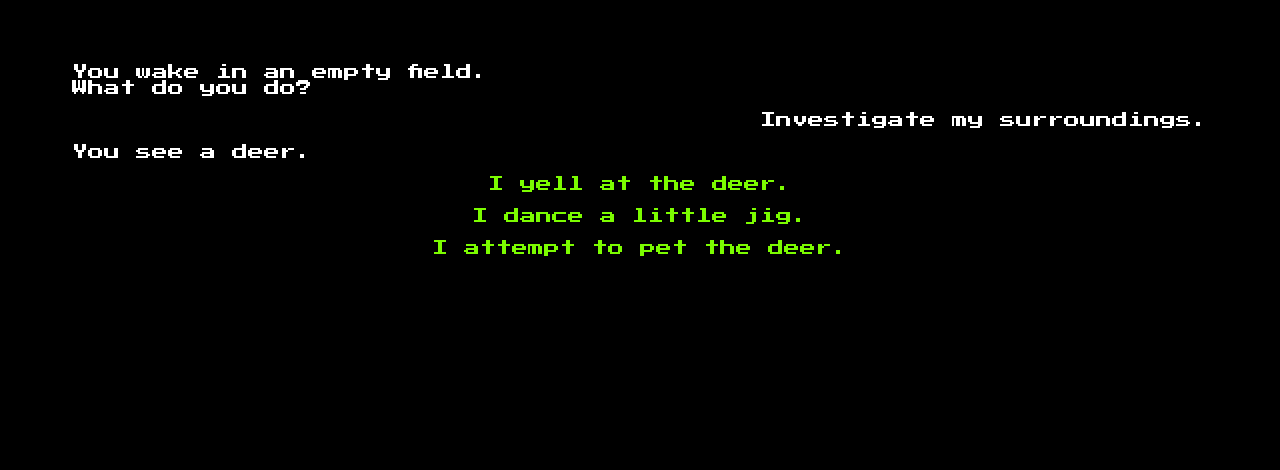
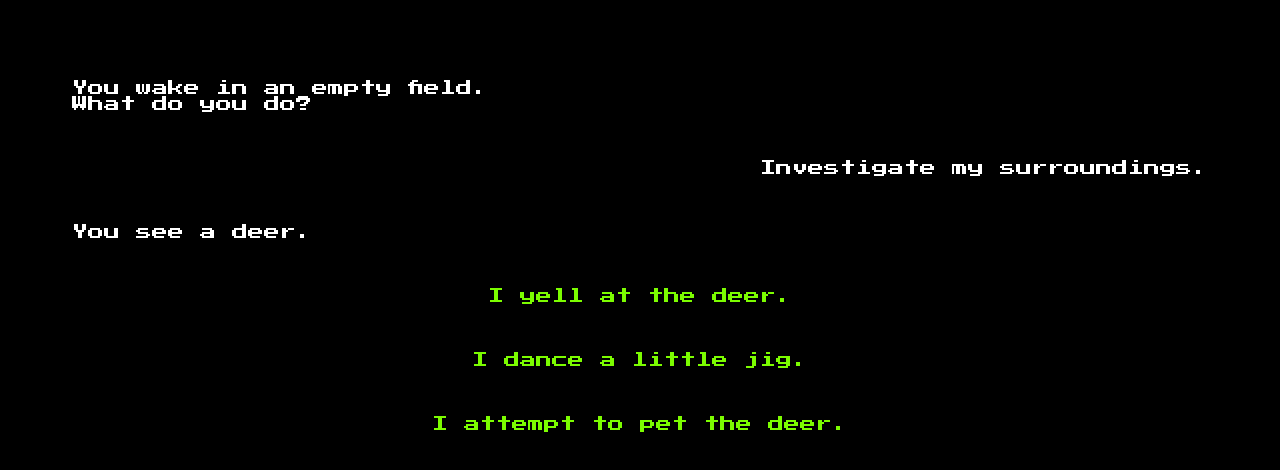
Before and after one commit to cephalopea/220-final, a plain HTML site: page public-html/html/template.html in a window 1280 px wide. Drawn offline with Linux system fonts and the light colour scheme.

Commit message:
added a little bit of functionality

```diff
--- a/public-html/css/default.css
+++ b/public-html/css/default.css
@@ -47,7 +47,8 @@ h6 {
 }
 
 p {
-
+    padding-top: 2vh;
+    padding-bottom: 2vh;
 }
 
 li {
--- a/public-html/html/template.html
+++ b/public-html/html/template.html
@@ -7,9 +7,10 @@
     <body>
         <p class="auth">You wake in an empty field.<br>What do you do?</p>
         <p class="history">Investigate my surroundings.</p>
-        <p class="auth">You see a deer.</p>
+        <p class="auth" id="curr">You see a deer.</p>
         <p class="user">I yell at the deer.</p>
         <p class="user">I dance a little jig.</p>
         <p class="user">I attempt to pet the deer.</p>
+        <script src="./../js/textHandler.js"></script>
     </body>
 </html>
```
Also changed, not shown: 2 other files.
